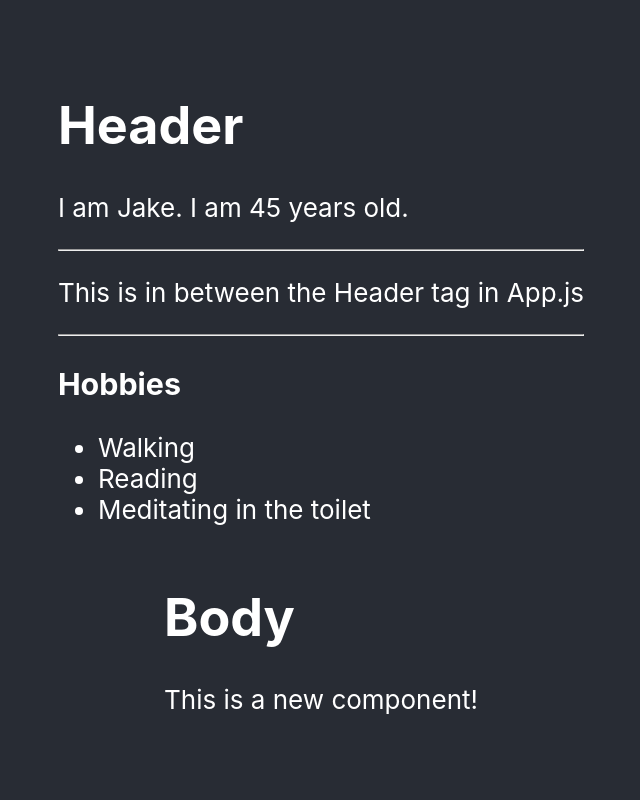
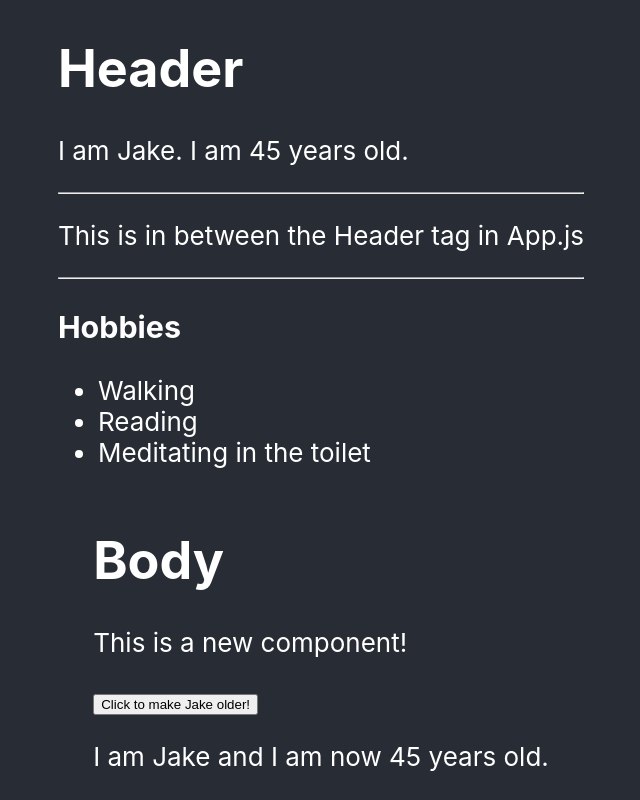
Before and after one commit to Leng-H/My-First-React, a React (Create React App) app: page / in a window 1280 px wide. Shown: the whole page, without its empty margins (319-959 px from the left). Built offline with nearby package versions, Linux system fonts and the light colour scheme.

Commit message:
Rerender Using React State Hook

```diff
--- a/src/App.js
+++ b/src/App.js
@@ -19,7 +19,7 @@ function App() {
       <Header myStr={"Some string"} myNum={42354} myObj={obj}>
         <p>This is in between the Header tag in App.js</p>
       </Header>
-      <Body />
+      <Body myObj={obj} />
     </div>
   );
 }
--- a/src/Component/Body.js
+++ b/src/Component/Body.js
@@ -1,10 +1,24 @@
-import React from "react";
+import React, { useState } from "react";
 
-const Body = () => {
+const Body = (props) => {
+  let name = props.myObj.name;
+
+  // Declare a new state variable, which we'll call "currentAge"
+  const [currentAge, setCurrentAge] = useState(props.myObj.age);
+
+  const ageIncreaseHandler = () => {
+    // console.log(name + " is " + currentAge);
+    setCurrentAge(currentAge + 10);
+  };
+
   return (
     <div>
       <h1>Body</h1>
       <p>This is a new component!</p>
+      <button onClick={ageIncreaseHandler}>Click to make {name} older!</button>
+      <p>
+        I am {name} and I am now {currentAge} years old.{" "}
+      </p>
     </div>
   );
 };
```
